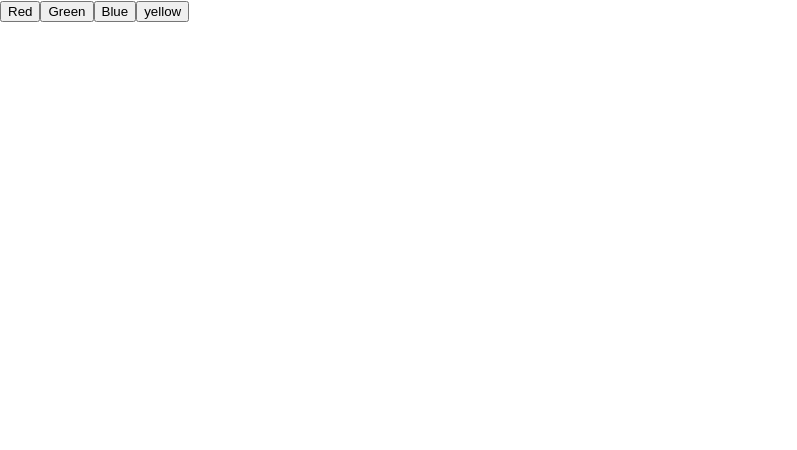
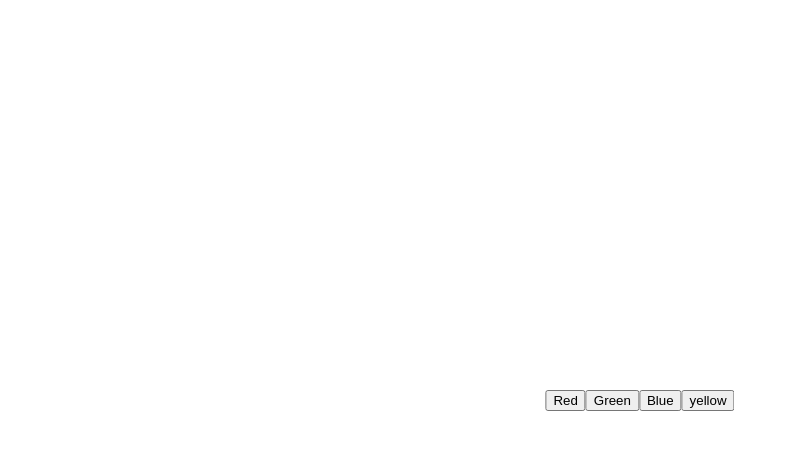
Before and after one commit to suryatejamuthyala/React_t, a React (Create React App) app in the folder React/hello-world/: page / in a window 1280 px wide. Shown: the top 450 px of the page, without its empty margins (0-797 px from the left). Built offline with nearby package versions, Linux system fonts and the light colour scheme.

Commit message:
css changes

```diff
--- a/React/hello-world/src/App.css
+++ b/React/hello-world/src/App.css
@@ -1,5 +1,19 @@
 .App {
-  text-align: center;
+      /* margin: auto;
+      display: flex;
+      align-items: center;
+      align-content: stretch;
+      flex-direction: row;
+      flex-wrap: wrap;
+      justify-content: space-evenly;
+       */
+        border-radius: 1em;
+        padding: 1em;
+        position: absolute;
+        top: 50%;
+        left: 50%;
+        margin-right: -50%;
+        transform: translate(-50%, -50%)
 }
 
 .App-logo {
--- a/React/hello-world/src/App.js
+++ b/React/hello-world/src/App.js
@@ -1,4 +1,5 @@
 import { useState, useEffect } from 'react'
+import "./App.css"
 
 function App() {
 
@@ -14,7 +15,8 @@
 
 
   return (
-    <div className="App">
+    // eslint-disable-next-line react/style-prop-object
+    <div className={`App`}>
       <button onClick={() => click("red")}>Red</button>
       <button onClick={() => click("green")}>Green</button>
       <button onClick={() => click("blue")}>Blue</button>
```
